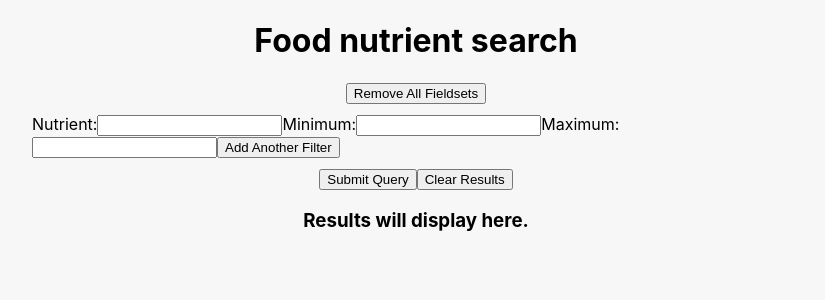
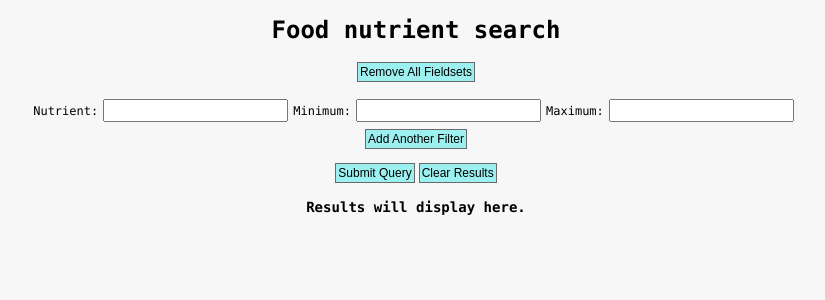
Before and after one commit to fsiino/food-nutrition-express, a React (Create React App) app in the folder client/: page / in a window 1280 px wide. Shown: the top 300 px of the page, without its empty margins (224-1049 px from the left). Built offline with nearby package versions, Linux system fonts and the light colour scheme.

Commit message:
Add a little style

```diff
--- a/client/src/components/Form.jsx
+++ b/client/src/components/Form.jsx
@@ -45,10 +45,11 @@ const Form = () => {
     setFieldsets(fieldsetsCopy)
   }
 
+  //TODO: Test: ash 0-1, protein 0-0.01, alcohol 0-40, carb 0-0.03
   const handleSubmit = (e) => {
     e.preventDefault();
     setLoading(true)
-    e.preventDefault();
+    let query = '';
     const fieldsetsCopy = fieldsets;
     for (let i = 0; i < fieldsetsCopy.length; i++) {
       const fieldsetCopy = fieldsetsCopy[i];
@@ -58,8 +59,12 @@ const Form = () => {
       if (!nutrient) continue;
       if (!min) min = 0;
       if (!max) max = 1000;
+      query += `nutrient=${nutrient}&min=${min}&max=${max}/`
+    }
+    // console.log(query)
     // Prefer axios.get over fetch for dynamic variables during async.
-      axios.get(`/api/foods/${nutrient}?min=${min}&max=${max}`)
+    console.log(query)
+    axios.get(`/api/foods/${query}`)
       .then(res => {
         if (res.data.length) {
           setResults(res.data)
@@ -70,8 +75,7 @@ const Form = () => {
           setNotFound(true)
         }
       })
-        .catch(err => setErrors(...errors))
-     }
+      .catch(err => setErrors(...err))
   }
 
   const handleChange = (field, fieldsetNum) => {
--- a/client/src/style/style.css
+++ b/client/src/style/style.css
@@ -1,5 +1,7 @@
 body {
   background-color: #f7f7f7;
+  font-family: "Lucida Console", Monaco, monospace;
+  font-size: 12px;
 }
 
 h1, h3 {
@@ -19,8 +21,22 @@ h1, h3 {
   display: flex;
   flex-direction: column;
   justify-content: center;
+  text-align: center;
 }
 
 .fieldsets-wrapper {
   margin: 10px 0 10px 0;
 }
+
+input[type=text] {
+  padding: 2px;
+  margin: 5px;
+}
+
+input[type=submit], button {
+  background-color: rgb(156, 240, 240);
+  font-size: 12px;
+  padding: 2px;
+  margin: 2px;
+  border: 1px solid #696969;
+}
```
Also changed, not shown: 1 other file (tests, documents, lock files or other folders). Lines whose indentation alone changed are shown as unchanged.
